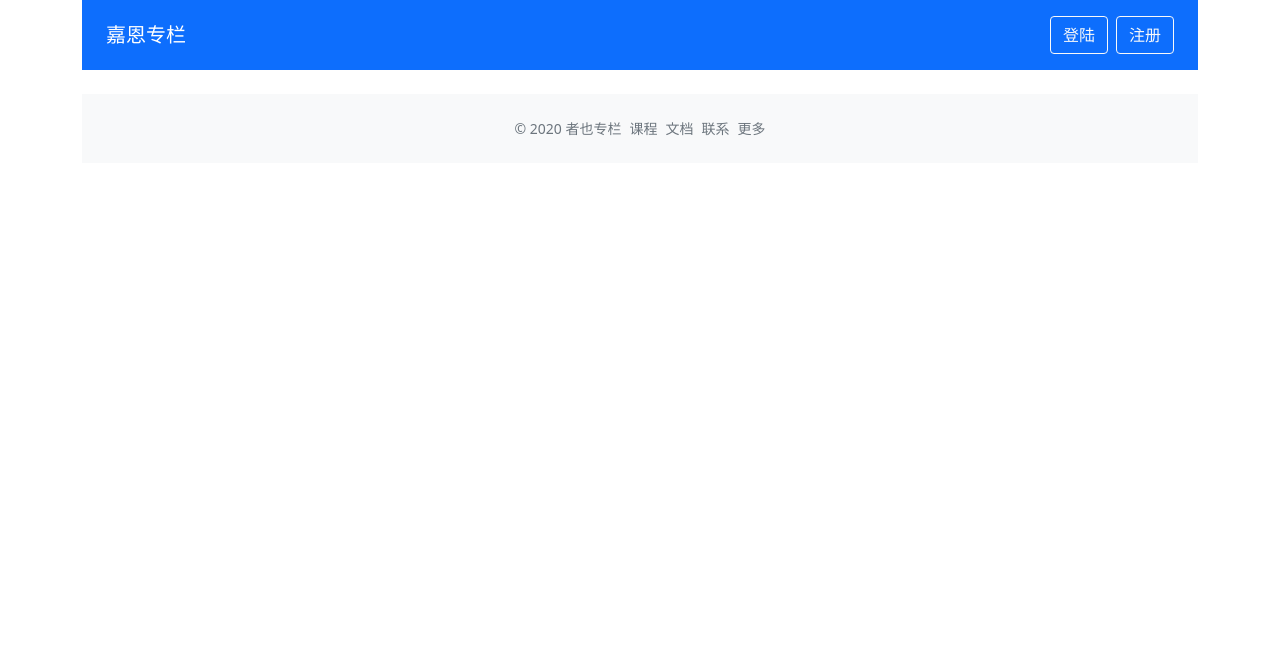
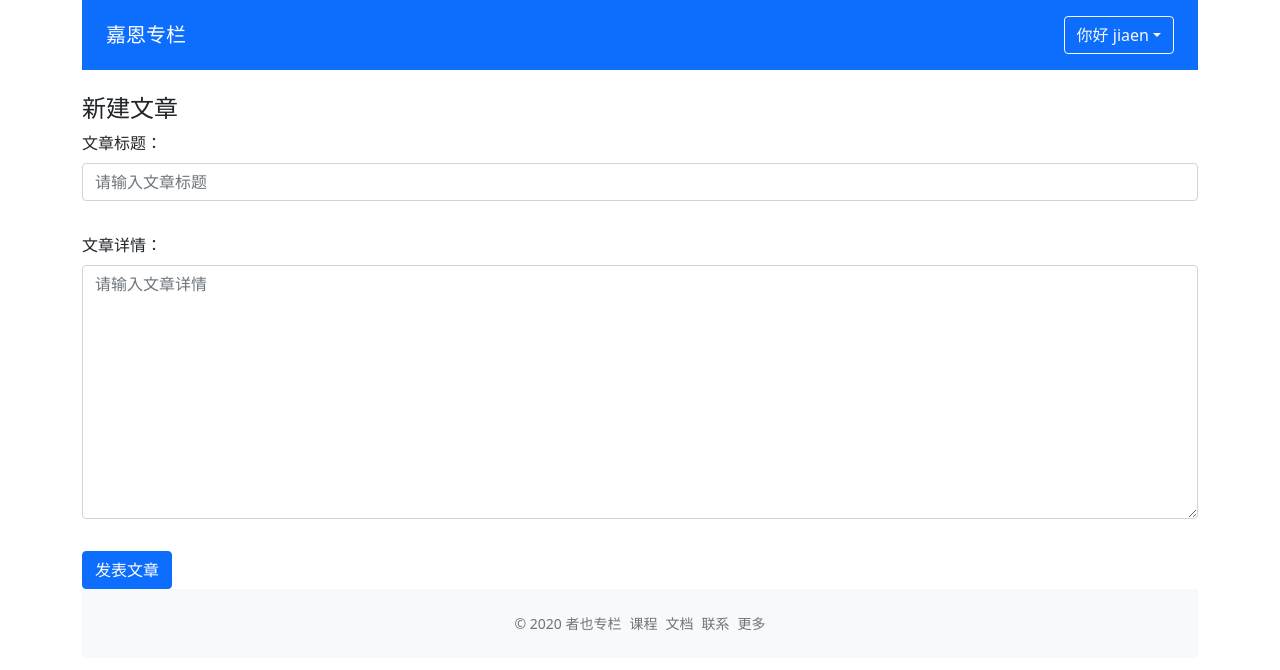
Before and after one commit to jiaen188/vue3-zhihu-project, a Vue app: page /create in a window 1280 px wide. Shown: the top 670 px of the page. Built offline with nearby package versions, Linux system fonts and the light colour scheme.

Commit message:
feat: 添加新建文章页面

```diff
--- a/src/components/GlobalHeader.vue
+++ b/src/components/GlobalHeader.vue
@@ -8,7 +8,7 @@
     <ul v-else class="list-inline mb-0">
       <li class="list-inline-item">
         <dropdown :title="`你好 ${user.name}`">
-          <dropdown-item><a href="#" class="dropdown-item">新建文章</a></dropdown-item>
+          <dropdown-item><router-link to="/create" class="dropdown-item">新建文章</router-link></dropdown-item>
           <dropdown-item disabled><a href="#" class="dropdown-item">编辑资料</a></dropdown-item>
           <dropdown-item><a href="#" class="dropdown-item">退出登陆</a></dropdown-item>
         </dropdown>
--- a/src/components/ValidateInput.vue
+++ b/src/components/ValidateInput.vue
@@ -1,13 +1,21 @@
 <template>
   <div class="validate-input-container pb-3">
     <input
+      v-if="tag !== 'textarea'"
       class="form-control"
       :class="{'is-invalid': inputRef.error}"
-      :value="inputRef.val"
       @blur="validateInput"
-      @input="updateValue"
+      v-model="inputRef.val"
       v-bind="$attrs"
-     />
+    />
+    <textarea
+      v-else
+      class="form-control"
+      :class="{'is-invalid': inputRef.error}"
+      @blur="validateInput"
+      v-model="inputRef.val"
+      v-bind="$attrs"
+    />
     <span v-if="inputRef.error" class="invalid-feedback">{{inputRef.message}}</span>
   </div>
 </template>
@@ -25,11 +33,16 @@
 }
 
 export type RulesProp = RuleProp[]
+export type TagTye = 'input' | 'textarea'
 
 export default defineComponent({
   props: {
     rules: Array as PropType<RuleProp[]>,
-    modelValue: String
+    modelValue: String,
+    tag: {
+      type: String as PropType<TagTye>,
+      defalut: 'input'
+    }
   },
   inheritAttrs: false,
   setup (props, context) {
--- a/src/router.ts
+++ b/src/router.ts
@@ -2,6 +2,7 @@
 import Home from './views/Home.vue'
 import Login from './views/Login.vue'
 import ColumnDetail from './views/ColumnDetail.vue'
+import CreatePost from './views/CreatePost.vue'
 
 const routerHistory = createWebHistory()
 const router = createRouter({
@@ -21,6 +22,11 @@
       path: '/column/:id',
       name: 'column',
       component: ColumnDetail
+    },
+    {
+      path: '/create',
+      name: 'create',
+      component: CreatePost
     }
   ]
 })
--- a/src/store.ts
+++ b/src/store.ts
@@ -5,6 +5,7 @@
   isLogin: boolean;
   name?: string;
   id?: number;
+  columnId?: number;
 }
 
 export interface GlobalDataProps {
@@ -17,13 +18,16 @@
   state: {
     colums: testData,
     posts: testPosts,
-    user: { isLogin: false }
+    user: { isLogin: true, name: 'jiaen', id: 1, columnId: 1 }
   },
   mutations: {
     login (state) {
       state.user = {
         ...state.user, isLogin: true, name: 'Gavin'
       }
+    },
+    createPost (state, newPost) {
+      state.posts.push(newPost)
     }
   },
   getters: {
--- /dev/null
+++ b/src/views/CreatePost.vue
@@ -0,0 +1,84 @@
+<template>
+  <div class="create-post-page">
+    <h4>新建文章</h4>
+    <validate-form @form-submit="onFormSubmit">
+      <div class="mb-3">
+        <label class="form-label">文章标题：</label>
+        <validate-input
+          :rules="titleRules" v-model="titleVal"
+          placeholder="请输入文章标题"
+          type="text"
+        />
+      </div>
+      <div class="mb-3">
+        <label class="form-label">文章详情：</label>
+        <validate-input
+          rows="10"
+          tag="textarea"
+          placeholder="请输入文章详情"
+          :rules="contentRules"
+          v-model="contentVal"
+        />
+      </div>
+      <template #submit>
+        <button class="btn btn-primary btn-large">发表文章</button>
+      </template>
+    </validate-form>
+  </div>
+</template>
+
+<script lang="ts">
+import { defineComponent, ref } from 'vue'
+import ValidateInput, { RulesProp } from '../components/ValidateInput.vue'
+import ValidateForm from '../components/ValidateForm.vue'
+import { useRouter } from 'vue-router'
+import { useStore } from 'vuex'
+import { GlobalDataProps } from '@/store'
+import { PostProps } from '@/testData'
+
+export default defineComponent({
+  components: {
+    ValidateInput,
+    ValidateForm
+  },
+  setup () {
+    const router = useRouter()
+    const store = useStore<GlobalDataProps>()
+    const titleVal = ref('')
+    const titleRules: RulesProp = [
+      { type: 'required', message: '文章标题不能为空' }
+    ]
+    const contentVal = ref('')
+    const contentRules: RulesProp = [
+      { type: 'required', message: '文章详情不能为空' }
+    ]
+    const onFormSubmit = (result: boolean) => {
+      if (result) {
+        const { columnId } = store.state.user
+        if (columnId) {
+          const newPost: PostProps = {
+            id: new Date().getTime(),
+            title: titleVal.value,
+            content: contentVal.value,
+            columnId,
+            createdAt: new Date().toLocaleString()
+          }
+          store.commit('createPost', newPost)
+          router.push({ name: 'column', params: { id: columnId } })
+        }
+      }
+    }
+    return {
+      titleVal,
+      titleRules,
+      contentVal,
+      contentRules,
+      onFormSubmit
+    }
+  }
+})
+</script>
+
+<style scoped>
+
+</style>
```
